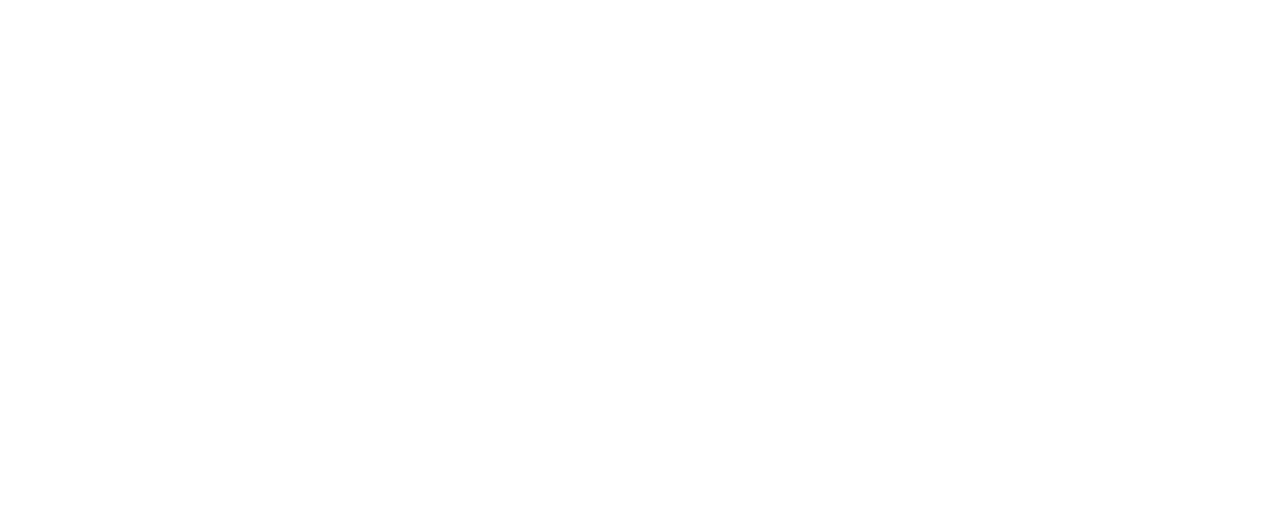
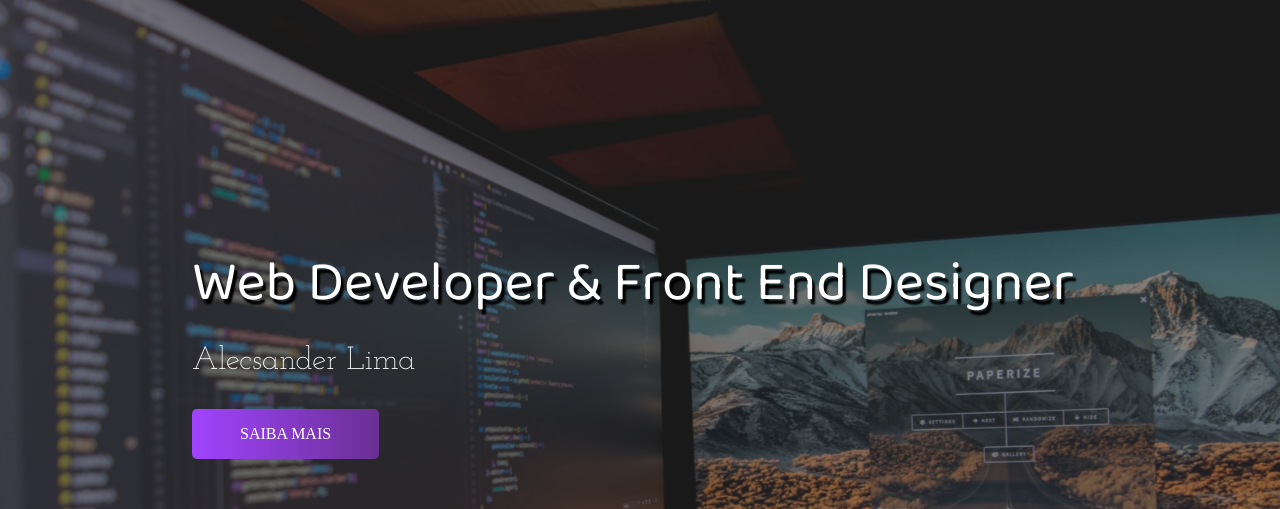
Before and after one commit to aleclima14/Site-Portfolio, a plain HTML site: page index.html in a window 1280 px wide. Shown: the top 509 px of the page. Drawn offline with Linux system fonts and the light colour scheme; a web font is replaced by a local one.

Commit message:
:package: header

```diff
--- a/index.html
+++ b/index.html
@@ -1,19 +1,34 @@
 <!DOCTYPE html>
 <html lang="pt-br">
+
 <head>
     <meta charset="UTF-8">
     <meta http-equiv="X-UA-Compatible" content="IE=edge">
     <meta name="viewport" content="width=device-width, initial-scale=1.0">
     <link rel="stylesheet" href="style.css">
-        <link rel="shortcut icon" href="imagens/favicon.ico" type="image/x-icon">
-        <link rel="apple-touch-icon" sizes="180x180" href="/apple-touch-icon.png">
-        <link rel="icon" type="image/png" sizes="32x32" href="/favicon-32x32.png">
-        <link rel="icon" type="image/png" sizes="16x16" href="/favicon-16x16.png">
+    <link rel="shortcut icon" href="/favicon.ico" type="image/x-icon">
+    <link rel="apple-touch-icon" sizes="180x180" href="imagens/apple-touch-icon.png">
+    <link rel="icon" type="image/png" sizes="32x32" href="imagens/favicon-32x32.png">
+    <link rel="icon" type="image/png" sizes="16x16" href="imagens/favicon-16x16.png">
     <link rel="manifest" href="/site.webmanifest">
 
-        <title>Portfolio</title>
+    <title>Portfólio</title>
 </head>
+
 <body>
+    <div class="container">
+        <header>
+            <div class="img-wrapper">
+                <img src="imagens/background.jpg" alt="imagem background">
+            </div>
 
+            <div class="banner">
+                <h1>Web Developer & Front End Designer</h1>
+                <p>Alecsander Lima</p>
+                <button>Saiba mais</button>
+            </div>
+        </header>
+    </div>
 </body>
+
 </html>
--- a/style.css
+++ b/style.css
@@ -1,3 +1,89 @@
-@import url('https://fonts.googleapis.com/css2?family=Baloo+Da+2:wght@400;500;600;700;800&family=Josefin+Sans:ital,wght@0,100;0,200;0,300;0,400;0,500;0,600;0,700;1,100;1,200;1,300;1,400;1,500;1,600;1,700&family=Mulish:ital,wght@0,200;0,300;0,400;0,500;0,600;0,700;0,800;0,900;1,200;1,300;1,400;1,500;1,600;1,700;1,800;1,900&display=swap');
+@import url("https://fonts.googleapis.com/css2?family=Baloo+Da+2:wght@400;500;600;700&family=Josefin+Slab:ital,wght@0,300;0,400;0,600;0,700;1,300;1,400;1,600&family=Muli:ital,wght@0,200;0,300;0,400;0,500;1,200;1,300;1,400&display=swap");
 
-@import url('https://cdnjs.cloudflare.com/ajax/libs/font-awesome/6.0.0-beta2/css/all.min.css');
+@import url("https://cdnjs.cloudflare.com/ajax/libs/font-awesome/5.12.0-2/css/all.min.css");
+
+*{
+    margin: 0;
+    padding: 0;
+}
+header{
+    width: 100%;
+    height: 100%;
+    overflow: hidden;
+    position: relative;
+}
+.img-wrapper{
+    width: 100%;
+    height: 100%;
+    overflow: hidden;
+    background-color: rgb(0, 0, 0, 0.8);
+}
+.img-wrapper img{
+    width: 100%;
+    height: 100%;
+    object-fit: cover;
+    opacity: 0.5;
+    animation: zoom 25s;
+}
+@keyframes zoom{
+    0%{
+        transform: scale(1.3);
+    }
+    100%{
+        transform: scale(1);
+    }
+}
+.banner{
+    position: absolute;
+    top: 30%;
+    left: 15%;
+}
+.banner h1{
+    color: white;
+    font-size: 3.5rem;
+    font-family: "Baloo Da 2", serif;
+    font-weight: 200;
+    text-shadow: .2rem .3rem 2px rgba(0, 0, 0, 4);
+    line-height: 3.5rem;
+    margin-bottom: 2rem;
+    opacity: 0;
+    animation: moveBanner 1s 0.5s forwards ;
+}
+
+.banner p{
+    font-family: "Josefin Slab", serif;
+    color: white;
+    font-size: 2rem;
+    text-shadow: .2rem .2rem 2 px rgba(0, 0, 0, 4);
+    font-weight: 50;
+    margin-bottom: 2rem;
+    opacity: 0;
+    animation: moveBanner 1s 0.7s forwards ;
+}
+.banner button{
+    font-family: "Mulish", serif;
+    color: white;
+    font-size: 1rem;
+    text-transform: uppercase;
+    background: #6a3093;  /* fallback for old browsers */
+    background: -webkit-linear-gradient(to right, #a044ff, #6a3093);  /* Chrome 10-25, Safari 5.1-6 */
+    background: linear-gradient(to right, #a044ff, #6a3093); /* W3C, IE 10+/ Edge, Firefox 16+, Chrome 26+, Opera 12+, Safari 7+ */
+    padding: 1rem 3rem;
+    border: none;
+    border-radius: 5px;
+    cursor: pointer;
+    opacity: 0;
+    animation: moveBanner 1s 0.9s forwards ;
+}
+.banner button:hover{
+    opacity: 0.8;
+}
+@keyframes moveBanner{
+    0%{
+        transform: translateY(10rem) rotateY(-30deg);
+    }
+    100%{
+        transform: translateY(0);
+        opacity: 1;
+    }
+}
```
Also changed, not shown: favicon.ico (renamed from imagens/favicon.ico), imagens/background.jpg (added), imagens/site.webmanifest (deleted), site.webmanifest (added), 1 other file. Lines whose indentation alone changed are shown as unchanged.
